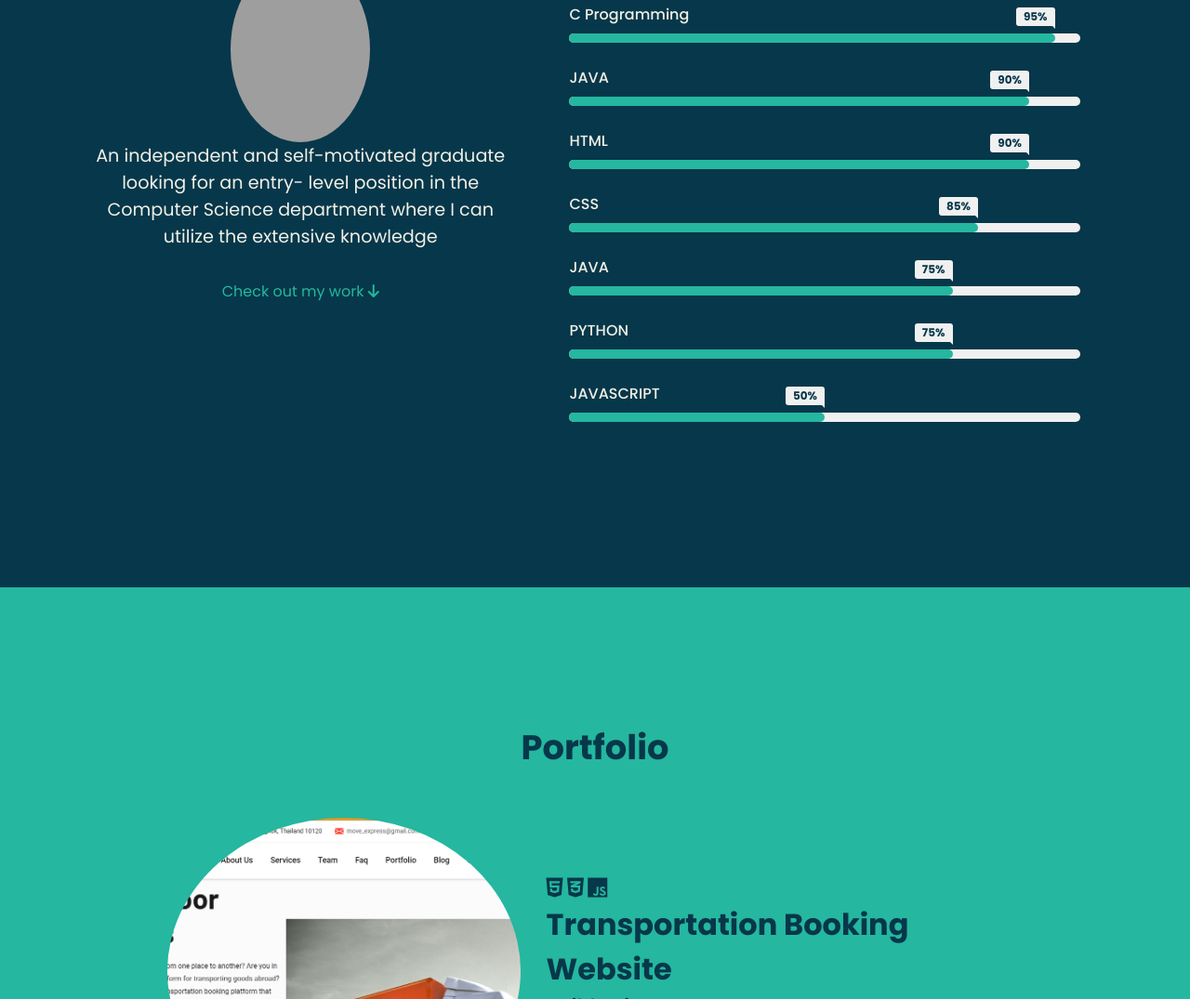
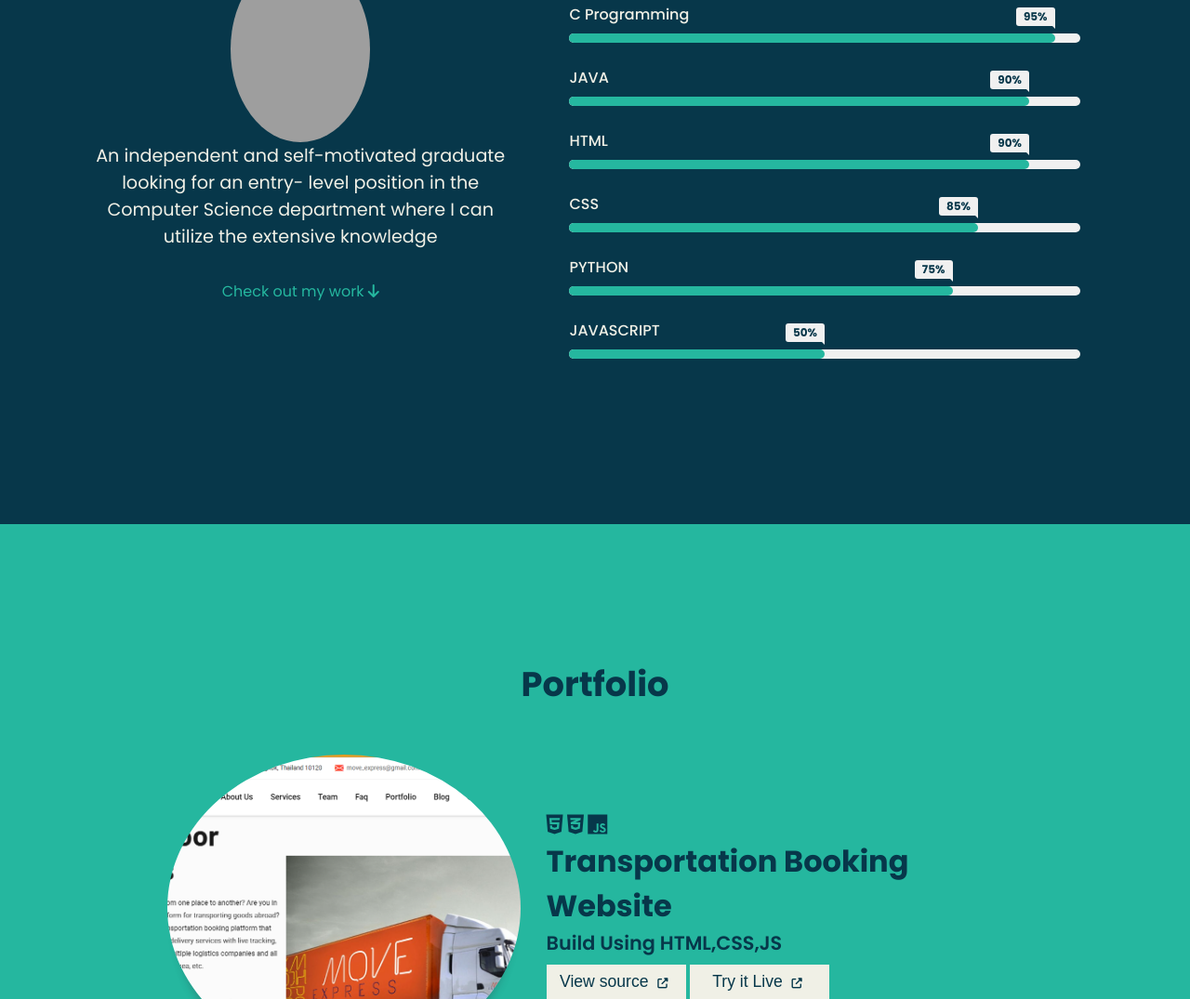
Before and after one commit to Kushankp/Portfolio, a plain HTML site: page index.html in a window 1280 px wide. Shown: the part 991-2066 px from the top of the page at 93% size. Drawn offline with nearby package versions, Linux system fonts and the light colour scheme; grey boxes are pictures that could not be loaded; a script that the page names is missing.

Commit message:
index.html

```diff
--- a/index.html
+++ b/index.html
@@ -80,12 +80,6 @@
                     <span>CSS</span>
                   </div>
                   <div class="progress-line"><span class="css"></span></div>
-                  <div class="bar">
-                      <div class="info">
-                        <span>JAVA</span>
-                      </div>
-                      <div class="progress-line"><span class="javascript"></span></div>
-                    </div>
                   <div class="bar">
                       <div class="info">
                         <span>PYTHON</span>
```
